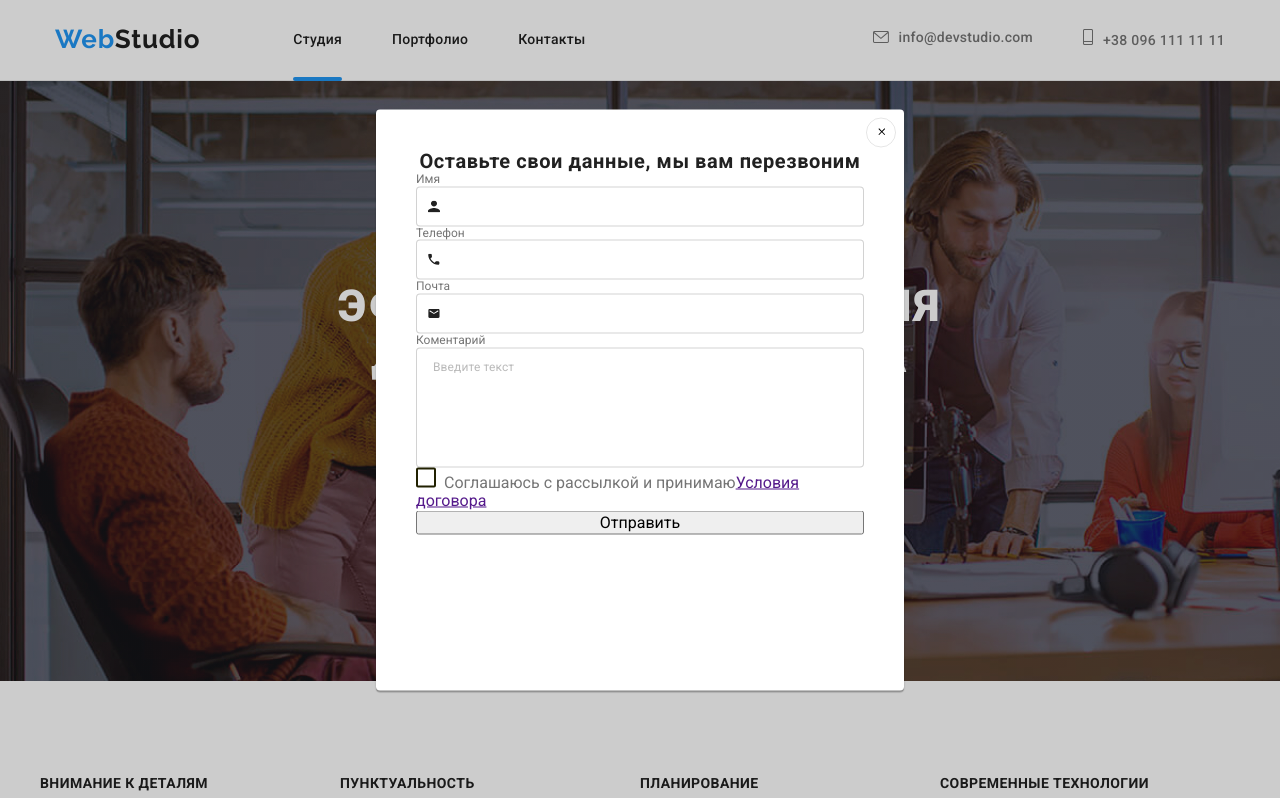
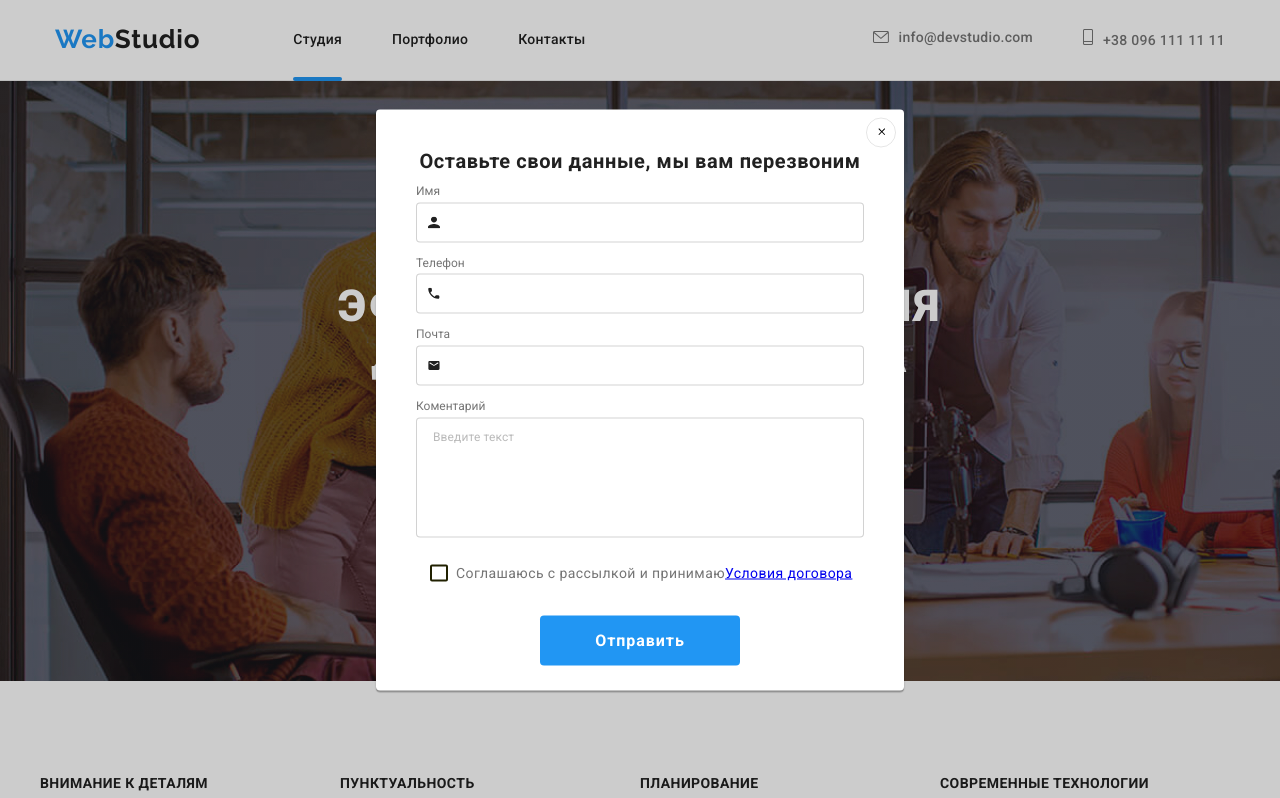
Before and after one commit to Maksim8811/goit-markup-hw-06, a plain HTML site: page index.html in a window 1280 px wide. Shown: the top 798 px of the page. Drawn offline with nearby package versions, Linux system fonts and the light colour scheme.

Commit message:
ДЗ6 кнопка

```diff
--- a/css/styles.css
+++ b/css/styles.css
@@ -945,11 +945,13 @@ body {
 
   color: #212121;
   margin: 0;
+  margin-bottom: 12px;
 }
 
 .modal-form-input-lable {
   font-size: 12px;
   line-height: 1.143;
+  margin-bottom: 4px;
 }
 
 .modal-form-input-wrapper {
@@ -968,6 +970,8 @@ body {
   padding-left: 42px;
 
   transition: 250ms cubic-bezier(0.4, 0, 0.2, 1);
+  margin-bottom: 10px;
+  margin-top: 4px;
 }
 
 .modal-form-input:focus {
@@ -1002,6 +1006,7 @@ body {
   resize: none;
   transition: border-color 250ms cubic-bezier(0.4, 0, 0.2, 1);
   padding: 12px 16px;
+  margin-top: 4px;
 }
 
 .modal-form-message:focus {
@@ -1015,12 +1020,15 @@ body {
 
 .modal-form-lable-text-policy::before {
   display: inline-block;
+
   content: "";
-  width: 20px;
-  height: 20px;
+  width: 18px;
+  height: 17px;
   border: 2px solid rgb(33, 33, 1);
   margin-right: 8px;
   border-radius: 2px;
+  margin-top: 0px;
+  margin-left: 14px;
 }
 
 .visuallt-hidden {
@@ -1035,11 +1043,46 @@ body {
 }
 
 .modal-form-check-policy:checked + .modal-form-lable-text-policy::before {
-  background-color: var(--accent-color);
-  background-image: url("./images/check.svg");
-  fill: var(--title-color);
+  background-image: url("../images/check.svg");
 }
 
 .modal-form-check-policy:focus + .modal-form-lable-text-policy::before {
-  outline: 2px solid #2196f3;
+  outline: 0.5px solid #ffffff;
+  transition: 250ms cubic-bezier(0.4, 0, 0.2, 1);
 }
+
+.modal-form-lable-text-policy {
+  font-size: 14px;
+  line-height: 1.7;
+
+  letter-spacing: 0.03em;
+
+  color: #757575;
+
+  display: flex;
+  align-items: center;
+  flex-wrap: wrap;
+  margin-top: 20px;
+}
+
+.modal-form-btm {
+  min-width: 200px;
+
+  padding: 10px 55px 10px 55px;
+  background: #2196f3;
+  border: 0;
+  border-radius: 4px;
+
+  font-weight: bold;
+  font-size: 16px;
+  line-height: 1.875;
+
+  text-align: center;
+  letter-spacing: 0.06em;
+
+  color: #ffffff;
+  cursor: pointer;
+
+  margin-top: 30px;
+  align-self: center;
+}
--- a/index.html
+++ b/index.html
@@ -454,7 +454,7 @@
 
                    <input type="checkbox" name="user-policy" id="poly-check" class="modal-form-check-policy visuallt-hidden" />
 
-                   <label for="poly-check" class="modal-form-lable-text-policy">Соглашаюсь с рассылкой и принимаю<a href="">Условия договора</a></label>
+                   <label for="poly-check" class="modal-form-lable-text-policy">Соглашаюсь с рассылкой и принимаю<a href="#">Условия договора</a></label>
 
                 <button type="submit" class="modal-form-btm">Отправить
 
```
